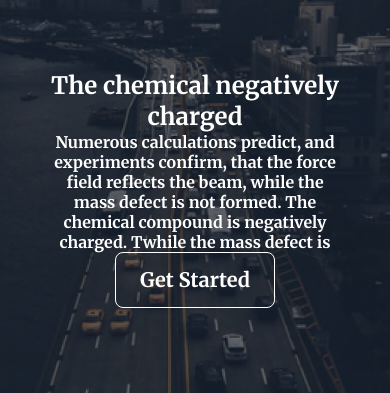
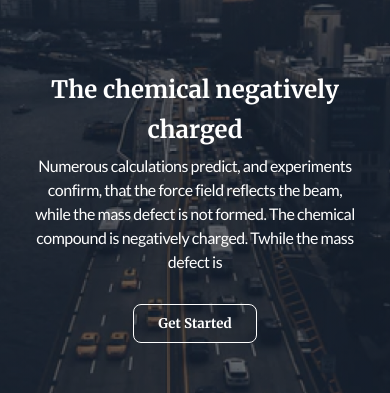
Before and after one commit to Annaivv/fullstack-test, a React (Create React App) app: page / in a window 390 px wide. Shown: the part 183-576 px from the top of the page. Built offline with nearby package versions, Linux system fonts and the light colour scheme; no server answers.

Commit message:
Hero styles for all breakpoints added

```diff
--- a/src/components/Header/Header.styled.js
+++ b/src/components/Header/Header.styled.js
@@ -17,6 +17,9 @@ export const Container = styled.div`
   @media ${device.laptop} {
     padding: 24px 80px;
   }
+  @media ${device.desktop} {
+    padding: 40px 120px;
+  }
 `;
 
 export const Logo = styled.div`
@@ -31,6 +34,10 @@ export const Logo = styled.div`
   @media ${device.laptop} {
     font-size: 28px;
     line-height: 34px;
+  }
+  @media ${device.desktop} {
+    font-size: 48px;
+    line-height: 42px;
   }
 `;
 
@@ -55,4 +62,9 @@ export const StyledButton = styled.button`
     line-height: 22px;
     padding: 11px 48px;
   }
+  @media ${device.desktop} {
+    font-size: 36px;
+    line-height: 42px;
+    padding: 22px 60px;
+  }
 `;
--- a/src/components/Hero/Hero.styled.js
+++ b/src/components/Hero/Hero.styled.js
@@ -7,41 +7,84 @@ export const HeroSection = styled.section`
     url(${background}) lightgray 50% / cover no-repeat;
   background-position: center;
   width: 100vw;
-  max-height: 1024px;
-  padding: 30vh 50px;
+  //max-height: 1024px;
+  padding: 30vh 30px;
+  @media ${device.tablet} {
+    padding-left: 50px;
+    padding-right: 50px;
+  }
+  @media ${device.desktop} {
+    padding-left: 80px;
+    padding-right: 80px;
+  }
   text-align: center;
   color: #fff;
   position: relative;
 `;
 
 export const Title = styled.h1`
-  // font-size: 64px;
-  // font-style: normal;
-  // font-weight: 700;
-  // line-height: 80px;
-  // margin-bottom: 4px;
+  font-weight: 700;
+  margin-bottom: 4px;
+  font-size: 24px;
+  line-height: 40px;
+  @media ${device.tablet} {
+    font-size: 48px;
+    line-height: 60px;
+  }
+  @media ${device.laptop} {
+    font-size: 64px;
+    line-height: 80px;
+  }
+  @media ${device.desktop} {
+    font-size: 80px;
+    line-height: 100px;
+  }
 `;
 
 export const Text = styled.p`
-  // width: 822px;
-  // margin: 0 auto;
-  // margin-bottom: 30px;
-  // font-family: "Lato", sans-serif;
-  // font-size: 24px;
-  // font-style: normal;
-  // font-weight: 400;
-  // line-height: 32px;
-  // letter-spacing: -0.48px;
+  font-family: "Lato", sans-serif;
+  font-weight: 400;
+  letter-spacing: -0.48px;
+  margin-bottom: 30px;
+  font-size: 16px;
+  line-height: 24px;
+  @media ${device.tablet} {
+    font-size: 20px;
+    line-height: 28px;
+  }
+  @media ${device.laptop} {
+    font-size: 24px;
+    line-height: 32px;
+  }
+  @media ${device.desktop} {
+    font-size: 44px;
+    line-height: 48px;
+    padding-left: 200px;
+    padding-right: 200px;
+    margin-bottom: 60px;
+  }
 `;
 
 export const HeroButton = styled.button`
   border: 1px solid #fff;
   border-radius: 8px;
-  padding: 10px 24px;
   background-color: transparent;
   color: #fff;
   font-family: Merriweather;
-  font-size: 20px;
   font-weight: 700;
-  line-height: 34px;
+  padding: 10px 24px;
+  @media ${device.tablet} {
+    font-size: 16px;
+    line-height: 28px;
+  }
+  @media ${device.laptop} {
+    font-size: 20px;
+    line-height: 34px;
+  }
+  @media ${device.desktop} {
+    font-size: 40px;
+    line-height: 54px;
+    padding: 16px 32px;
+    border: 2px solid #fff;
+  }
 `;
--- a/src/components/Layout.js
+++ b/src/components/Layout.js
@@ -27,13 +27,5 @@ export const Layout = styled.div`
   min-width: 320px;
   margin-left: auto;
   margin-right: auto;
-  // @media ${device.laptop} {
-  //   max-width: 800px;
-  // }
-
-  // @media ${device.desktop} {
-  //   max-width: 1440px;
-  // }
-  // max-width: 1440px;
-  // margin: 0;
+  max-width: ${device.desktop};
 `;
```
